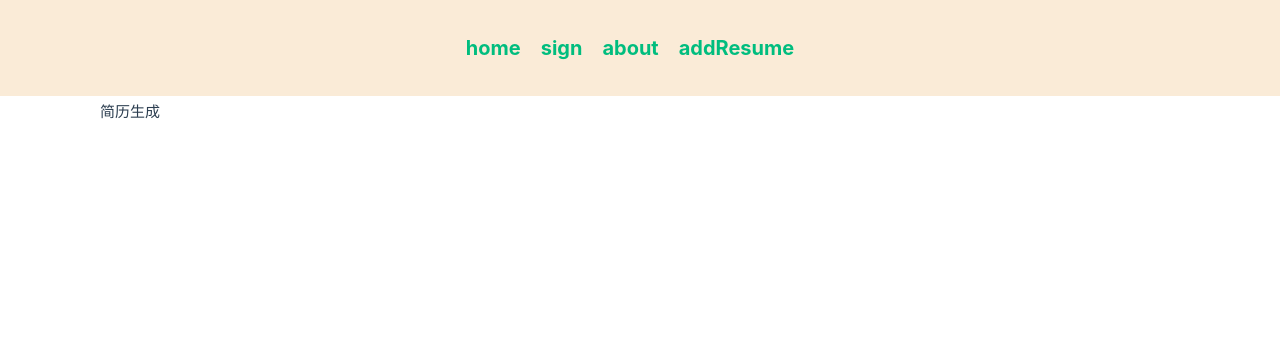
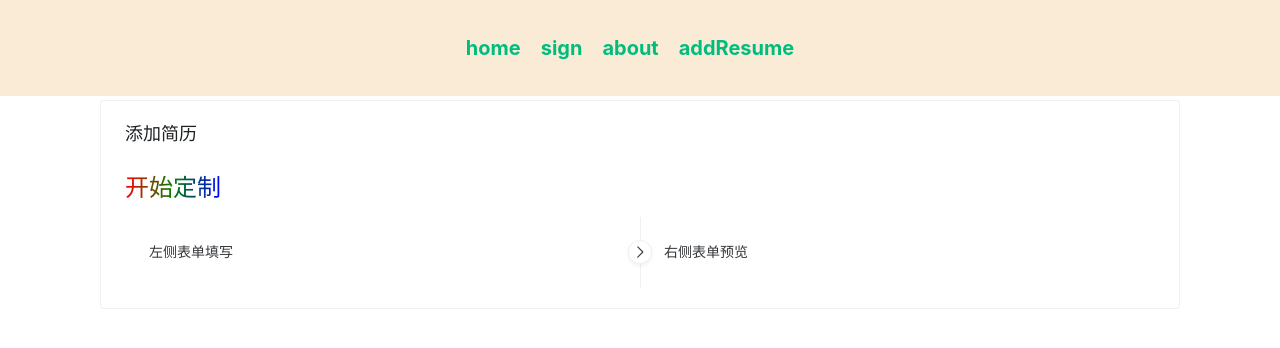
Before and after one commit to earthaYan/resume_generator_front, a Vue app: page /add in a window 1280 px wide. Shown: the top 348 px of the page. Built offline with nearby package versions, Linux system fonts and the light colour scheme.

Commit message:
structure of resume builder

```diff
--- /dev/null
+++ b/src/components/GeneratorViewComponents/ResumeForm.vue
@@ -0,0 +1,7 @@
+<script setup lang="ts">
+import { defineComponent } from 'vue'
+defineComponent({
+  name: 'ResumeForm'
+})
+</script>
+<template>左侧表单填写</template>
--- /dev/null
+++ b/src/components/GeneratorViewComponents/ResumePreview.vue
@@ -0,0 +1,7 @@
+<script setup lang="ts">
+import { defineComponent } from 'vue'
+defineComponent({
+  name: 'ResumePreview'
+})
+</script>
+<template>右侧表单预览</template>
--- /dev/null
+++ b/src/components/GeneratorViewComponents/index.tsx
@@ -0,0 +1,3 @@
+export { default as ResumeForm } from './ResumeForm.vue'
+export { default as ResumePreview } from './ResumePreview.vue'
+export { default as TestCom } from './TestCom.vue'
--- a/src/views/GeneratorView.vue
+++ b/src/views/GeneratorView.vue
@@ -1,5 +1,38 @@
-<script setup lang="ts"></script>
+<script setup lang="ts">
+import { NCard, NGradientText, NLayout, NLayoutSider, NLayoutContent } from 'naive-ui'
+import { ResumeForm, ResumePreview } from '@/components/GeneratorViewComponents'
+</script>
 <template>
-  <div>简历生成</div>
+  <n-card title="添加简历">
+    <n-gradient-text
+      class="resume-generator-header"
+      gradient="linear-gradient(90deg, red 0%, green 50%, blue 100%)"
+    >
+      开始定制
+    </n-gradient-text>
+    <div class="resume-generator-wrapper">
+      <n-layout has-sider sider-placement="right">
+        <n-layout-content content-style="padding: 24px;">
+          <ResumeForm />
+        </n-layout-content>
+        <n-layout-sider
+          collapse-mode="width"
+          :collapsed-width="0"
+          width="50%"
+          :show-collapsed-content="false"
+          show-trigger="arrow-circle"
+          content-style="padding: 24px;"
+          bordered
+        >
+          <ResumePreview />
+        </n-layout-sider>
+      </n-layout>
+    </div>
+  </n-card>
 </template>
-<style lang="less"></style>
+<style lang="less" scoped>
+.n-gradient-text {
+  font-size: 24px;
+  margin-bottom: 10px;
+}
+</style>
--- a/vite.config.ts
+++ b/vite.config.ts
@@ -6,10 +6,7 @@ import vueJsx from '@vitejs/plugin-vue-jsx'
 
 // https://vitejs.dev/config/
 export default defineConfig({
-  plugins: [
-    vue(),
-    vueJsx(),
-  ],
+  plugins: [vue(), vueJsx()],
   resolve: {
     alias: {
       '@': fileURLToPath(new URL('./src', import.meta.url))
```
